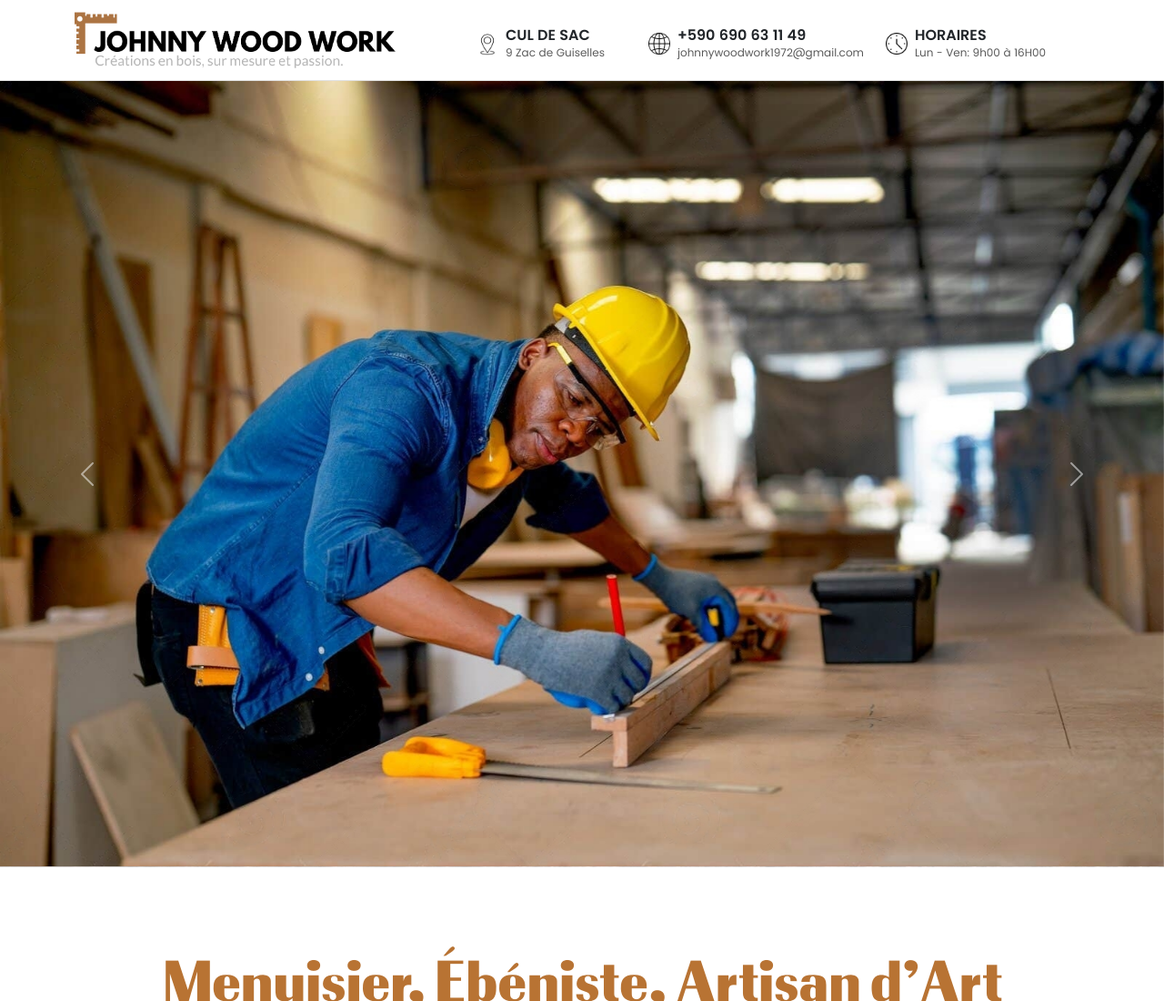
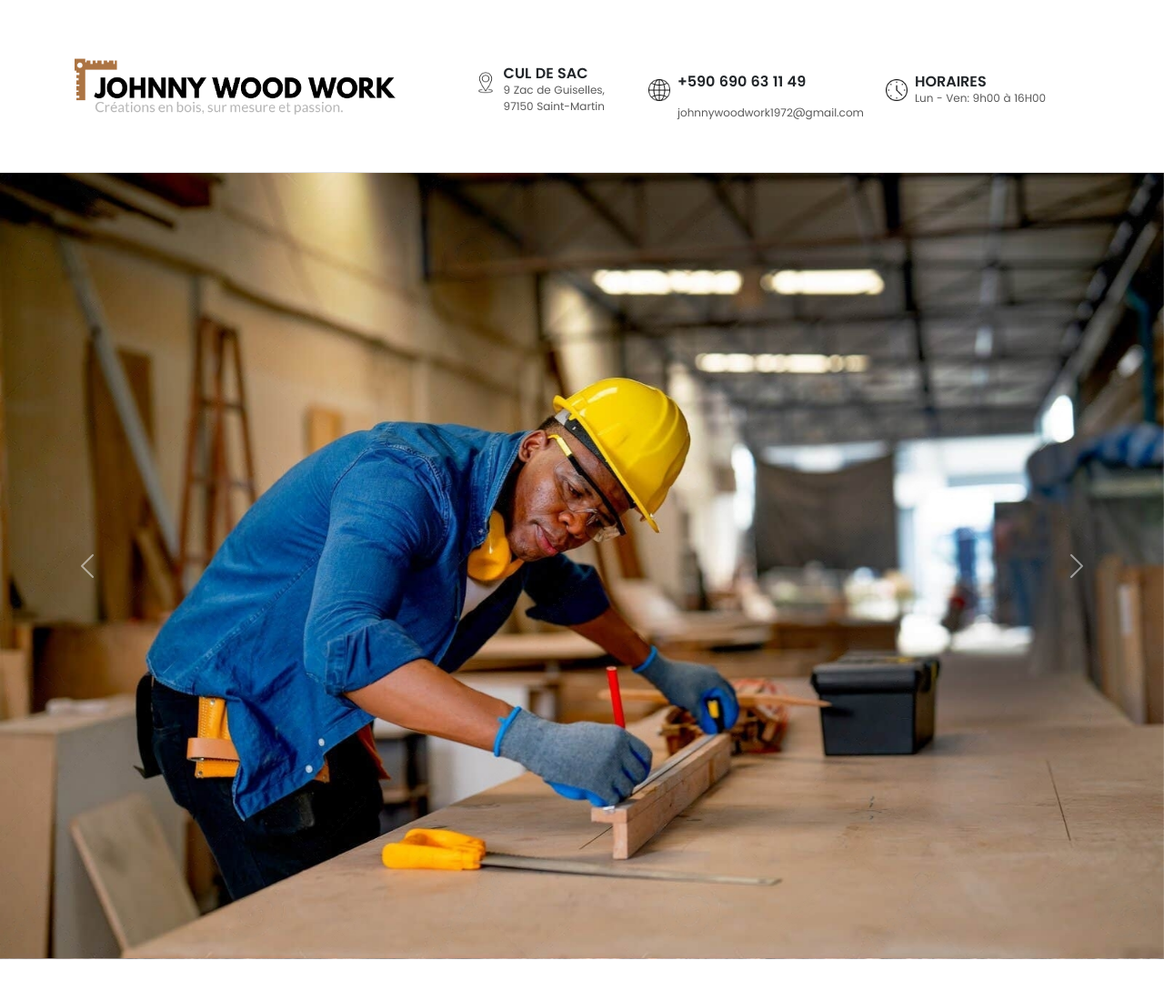
Before and after one commit to 53800499/SiteV2, a website: page src/index.html in a window 1280 px wide. Shown: the top 1100 px of the page at 91% size. Drawn offline with nearby package versions, Linux system fonts and the light colour scheme.

Commit message:
essai 4 de correction du non affichage du phone number

```diff
--- a/src/index.html
+++ b/src/index.html
@@ -34,14 +34,14 @@
                         <img src="img/location.png" alt="Map Icon" class="fa-lg mt-2" style="width: 24px; height: 24px;">
                         <div class="ms-2">
                             <h6 class="sous-titre mb-0">CUL DE SAC</h6>
-                            <p class="navbar-text mb-0">9 Zac de Guiselles</p>
+                            <p class="navbar-text mb-0">9 Zac de Guiselles, <br> 97150 Saint-Martin</p>
                         </div>
                     </div>
                     <!-- Contact -->
-                    <div class="d-flex align-items-center mx-4 mt-2 mb-lg-0">
+                    <div class="d-flex align-items-center mx-4 mt-2 py-4 mb-lg-0">
                         <img src="img/globe.png" alt="Map Icon" class="fa-lg" style="width: 24px; height: 24px;">
-                        <div class="ms-2">
-                            <h6 class="sous-titre mb-0">+590 690 63 11 49</h6>
+                        <div class="ms-2 py-4">
+                            <h6 class="sous-titre mb-0 py-3">+590 690 63 11 49</h6>
                             <p class="navbar-text mb-0">johnnywoodwork1972@gmail.com</p>
                         </div>
                     </div>
```
